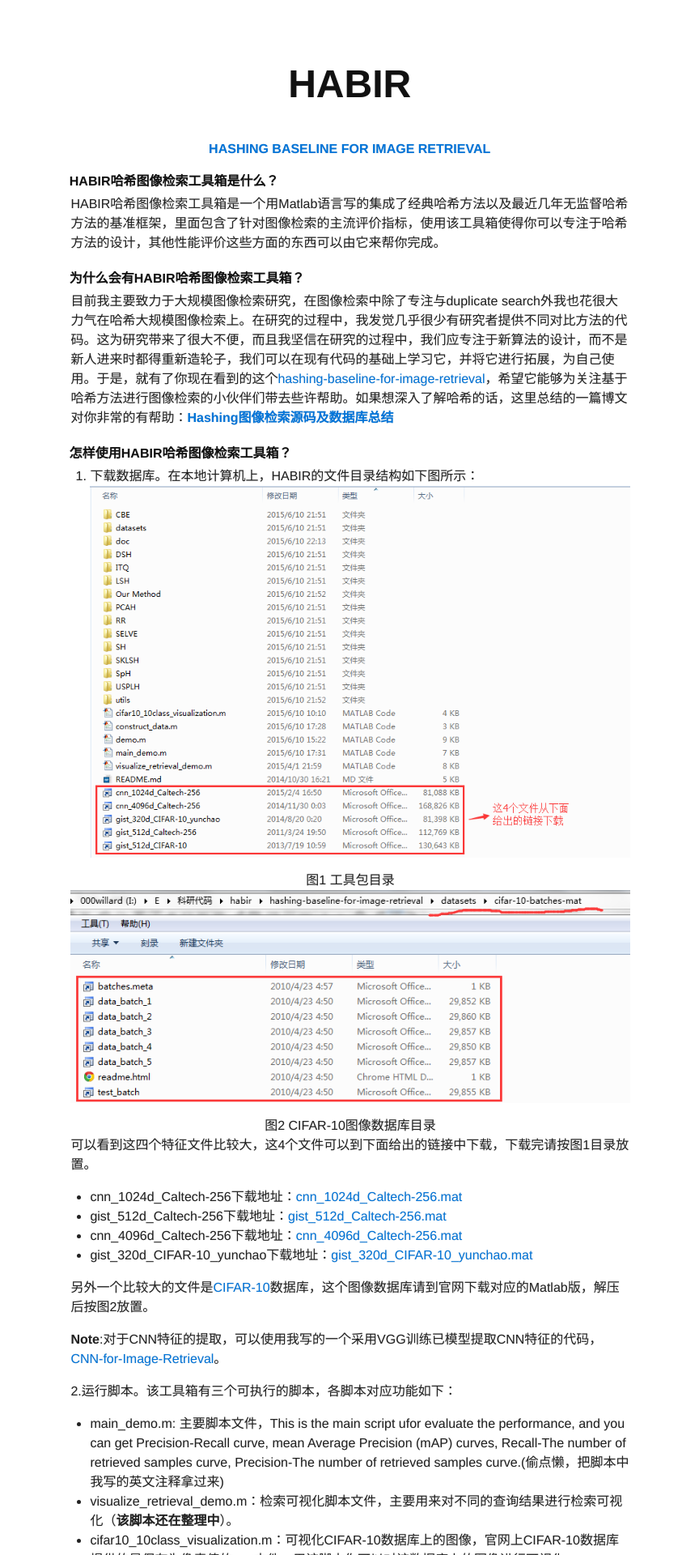
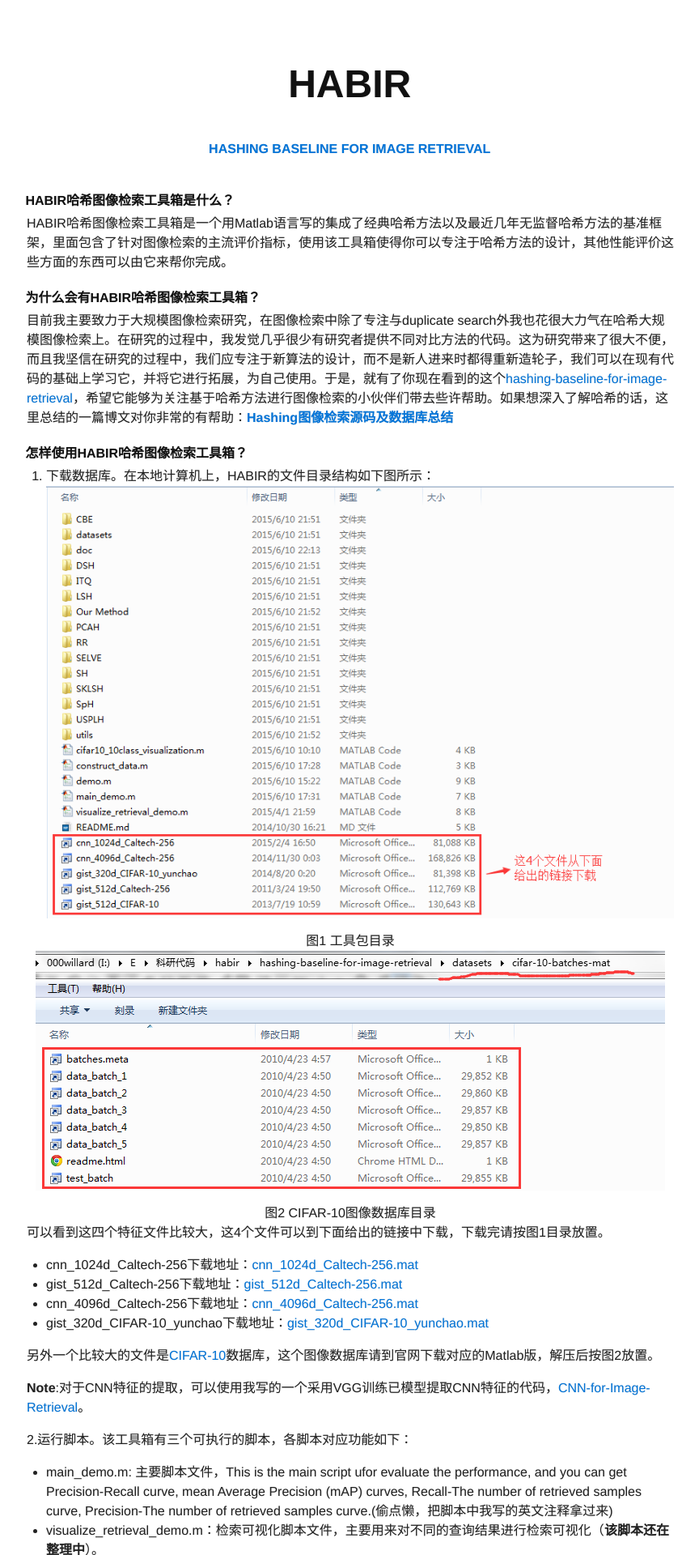
Before and after one commit to willard-yuan/habir, a Jekyll site: the page built from index.md, in a window 1280 px wide. Shown: the top 1920 px of the page at 81% size, without its empty margins (207-1071 px from the left). Built offline with Jekyll 4.4.1, drawn with Linux system fonts in a browser that asks for light colours.

Commit message:
Update solo.css

```diff
--- a/css/solo.css
+++ b/css/solo.css
@@ -33,7 +33,8 @@ a:hover, a:focus {
 }
 
 .title{
-   text-align:center;
+   text-align: center;
+   margin-bottom: 3rem;
 }
 
 h1, h2, h3, h4, h5, h6 {
@@ -152,7 +153,7 @@ pre > code {
 }
 
 .container {
-  max-width: 54%;;
+  max-width: 50rem;
   margin: 0 auto;
   padding: 0 1rem;
 }
```
